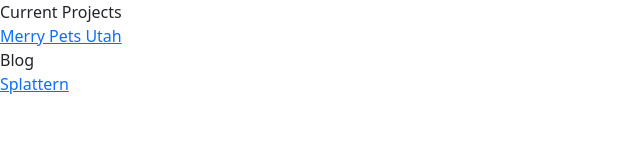
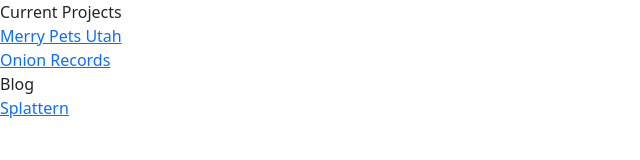
Before and after one commit to amotechnology/amotechnology.github.io, a plain HTML site: page index.html in a window 1280 px wide. Shown: the whole page, without its empty margins (0-640 px from the left). Drawn offline with nearby package versions, Linux system fonts and the light colour scheme.

Commit message:
Update index.html

```diff
--- a/index.html
+++ b/index.html
@@ -13,6 +13,7 @@
     <body>
         Current Projects<br>
         <a href="https://merryscheduler.herokuapp.com/" target="_blank"> Merry Pets Utah</a> <br>
+        <a href="http://onion-records.com/" target="_blank"> Onion Records </a> <br>
         Blog <br>
         <a href="https://splattern.substack.com/" target="_blank"> Splattern </a> <br>
     </body>
```
